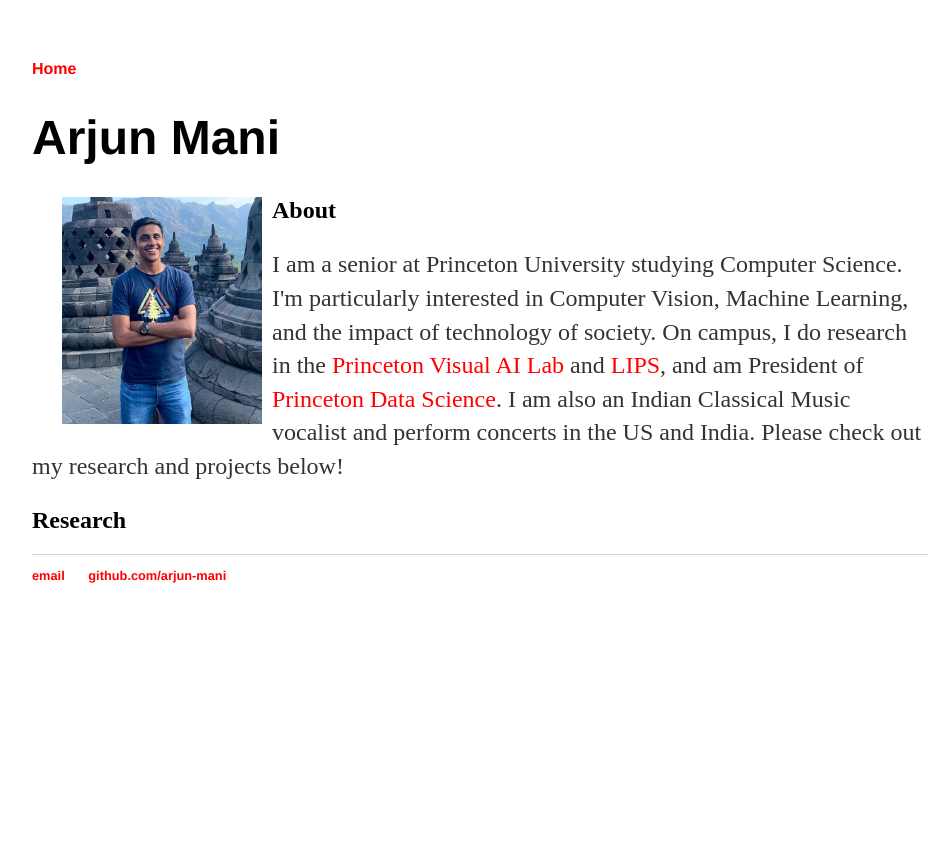
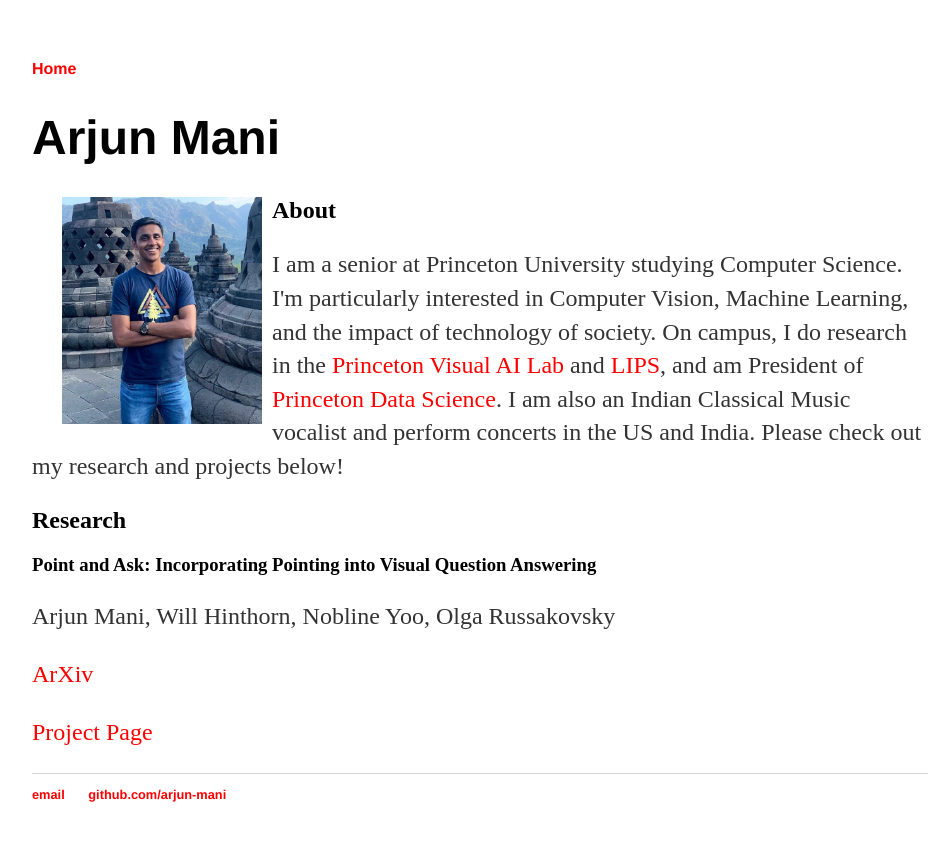
Before and after one commit to arjun-mani/arjun-mani.github.io, a Jekyll site: the page built from index.html, in a window 1280 px wide. Shown: the top 841 px of the page, without its empty margins (160-1112 px from the left). Built offline with Jekyll 4.4.1, drawn with Linux system fonts in a browser that asks for light colours.

Commit message:
Update index.html

```diff
--- a/index.html
+++ b/index.html
@@ -14,6 +14,12 @@ title: Arjun Mani
 <p></p>
 <h2>Research</h2>
 
+
+<h3>Point and Ask: Incorporating Pointing into Visual Question Answering</h3>
+<p>Arjun Mani, Will Hinthorn, Nobline Yoo, Olga Russakovsky</p>
+<p><a href='#'>ArXiv</a></p>
+<p><a href='https://hinthornw.github.io/pointingqa/'>Project Page</a></p>
+
 <!--
 <ul class="posts">
 
```
